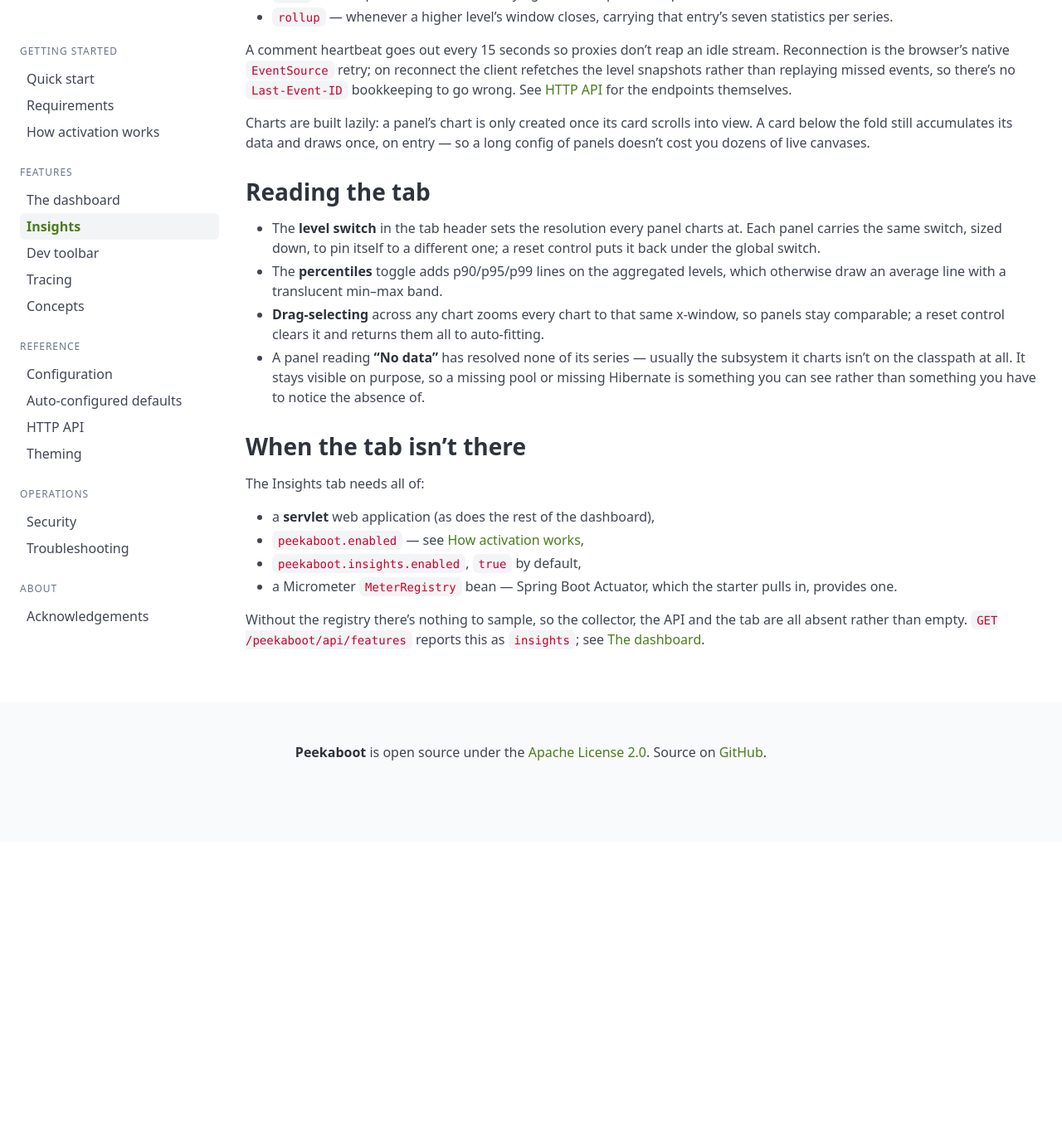
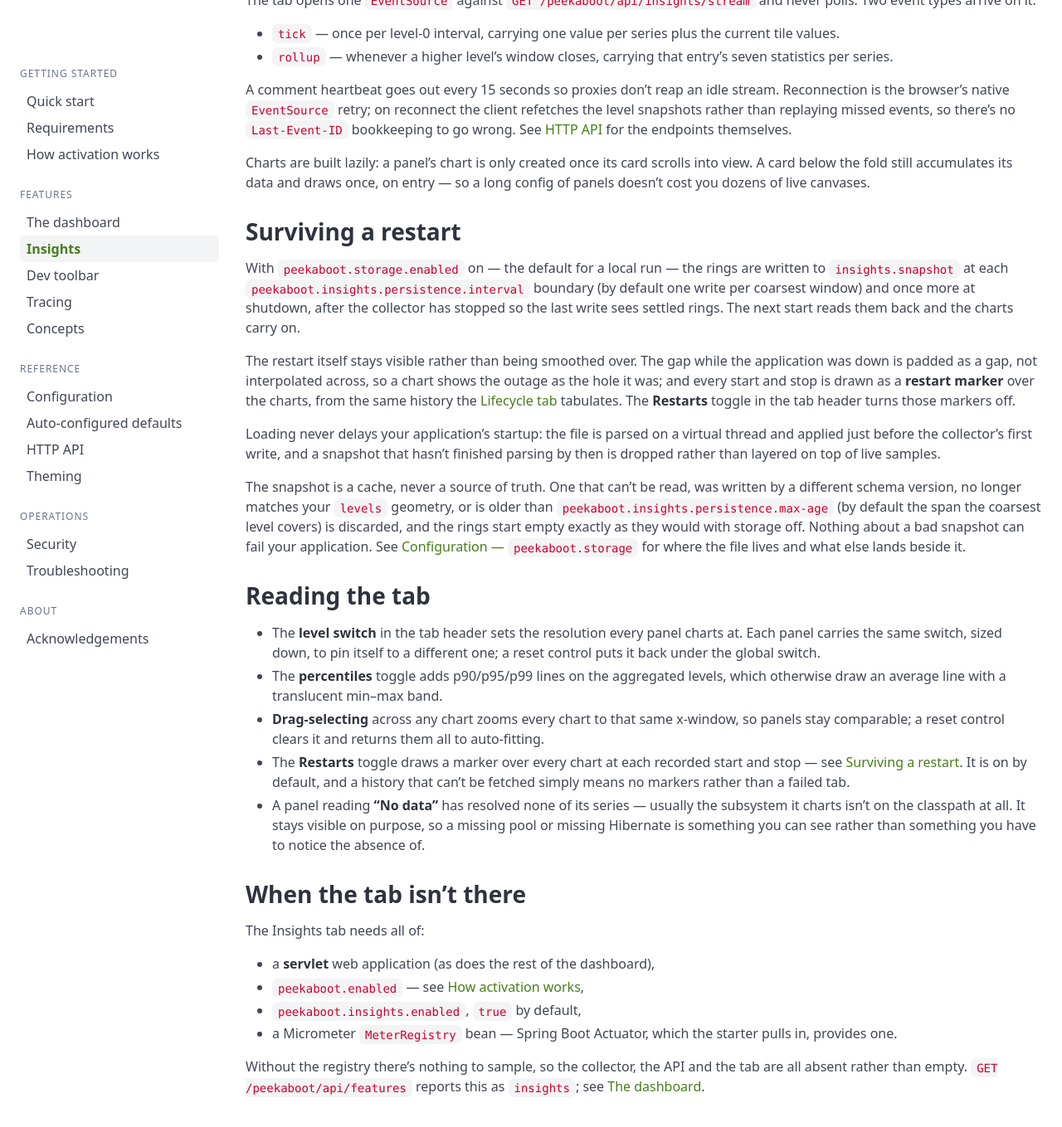
Before and after one commit to peekaboot-org/peekaboot-org.github.io, a Jekyll site: the page built from docs/insights.md, in a window 1280 px wide and 1400 px high, scrolled down 6006 px. Shown: the top 1359 px of the window at 83% size. Built offline with Jekyll 4.4.1, drawn with Linux system fonts in a browser that asks for light colours; before the commit the page ends 7021 px from its top, so only the background shows below that; some of the changed text lies outside the part shown.

Commit message:
docs: document persistence, the Lifecycle tab and what lands on disk
The insights page told readers a restart starts the history over and
pointed at issue #21 for the fix; that feature is merged, so it now has a
"Surviving a restart" section instead - what is written and when, how the
gap is drawn rather than smoothed over, and why a bad snapshot costs only
history. The Lifecycle tab was undocumented: dashboard.md gains a section
between Insights and Traces naming every column and badge, and explaining
that a dash means unknowable rather than zero.

security.md gains "What Peekaboot writes to disk" - the first thing on
that page that is not about an HTTP surface, and worth stating plainly now
that a local run writes files by default: what is in each file, and what
never reaches disk at all.

_config.yml tracks the product repo's 0.0.5-SNAPSHOT.

```diff
--- a/_config.yml
+++ b/_config.yml
@@ -14,7 +14,7 @@ theme: null
 repository_url: https://github.com/peekaboot-org/peekaboot
 maven_group: org.peekaboot
 maven_artifact: peekaboot-spring-boot-starter
-peekaboot_version: 0.0.4-SNAPSHOT
+peekaboot_version: 0.0.5-SNAPSHOT
 
 markdown: kramdown
 kramdown:
--- a/docs/insights.md
+++ b/docs/insights.md
@@ -11,9 +11,12 @@ backend to stand up first. It's on whenever Peekaboot is
 (`peekaboot.insights.enabled: true`) and there's a Micrometer `MeterRegistry` bean to read.
 
 <div class="pk-callout" markdown="1">
-Everything lives in memory, so a restart starts the history over &mdash; the charts fill
-from empty again. Persisting the rings across restarts is tracked as [issue
-#21](https://github.com/peekaboot-org/peekaboot/issues/21).
+The rings live in memory, but they no longer die with the process: on a local run
+Peekaboot writes them to a snapshot file and reads them back at the next start, so the
+charts resume instead of filling from empty. That is
+[`peekaboot.storage.enabled`]({{ '/docs/configuration/' | relative_url }}#peekabootstorage)
+&mdash; on by default for a local launch, off everywhere else, and with it off a restart
+does start the history over. See [Surviving a restart](#surviving-a-restart).
 </div>
 
 ## What actually gets sampled
@@ -262,6 +265,32 @@ Charts are built lazily: a panel's chart is only created once its card scrolls i
 card below the fold still accumulates its data and draws once, on entry &mdash; so a long
 config of panels doesn't cost you dozens of live canvases.
 
+## Surviving a restart
+
+With `peekaboot.storage.enabled` on &mdash; the default for a local run &mdash; the rings
+are written to `insights.snapshot` at each `peekaboot.insights.persistence.interval`
+boundary (by default one write per coarsest window) and once more at shutdown, after the
+collector has stopped so the last write sees settled rings. The next start reads them back
+and the charts carry on.
+
+The restart itself stays visible rather than being smoothed over. The gap while the
+application was down is padded as a gap, not interpolated across, so a chart shows the
+outage as the hole it was; and every start and stop is drawn as a **restart marker** over
+the charts, from the same history the [Lifecycle tab]({{ '/docs/dashboard/' | relative_url }}#lifecycle)
+tabulates. The **Restarts** toggle in the tab header turns those markers off.
+
+Loading never delays your application's startup: the file is parsed on a virtual thread
+and applied just before the collector's first write, and a snapshot that hasn't finished
+parsing by then is dropped rather than layered on top of live samples.
+
+The snapshot is a cache, never a source of truth. One that can't be read, was written by a
+different schema version, no longer matches your `levels` geometry, or is older than
+`peekaboot.insights.persistence.max-age` (by default the span the coarsest level covers) is
+discarded, and the rings start empty exactly as they would with storage off. Nothing about
+a bad snapshot can fail your application. See
+[Configuration &mdash; `peekaboot.storage`]({{ '/docs/configuration/' | relative_url }}#peekabootstorage)
+for where the file lives and what else lands beside it.
+
 ## Reading the tab
 
 - The **level switch** in the tab header sets the resolution every panel charts at. Each
@@ -271,6 +300,9 @@ config of panels doesn't cost you dozens of live canvases.
   otherwise draw an average line with a translucent min&ndash;max band.
 - **Drag-selecting** across any chart zooms every chart to that same x-window, so panels
   stay comparable; a reset control clears it and returns them all to auto-fitting.
+- The **Restarts** toggle draws a marker over every chart at each recorded start and
+  stop &mdash; see [Surviving a restart](#surviving-a-restart). It is on by default, and
+  a history that can't be fetched simply means no markers rather than a failed tab.
 - A panel reading **"No data"** has resolved none of its series &mdash; usually the
   subsystem it charts isn't on the classpath at all. It stays visible on purpose, so a
   missing pool or missing Hibernate is something you can see rather than something you have
```
Also changed, not shown: docs/dashboard.md (+31 -2 lines), docs/security.md (+25 -0 lines).
